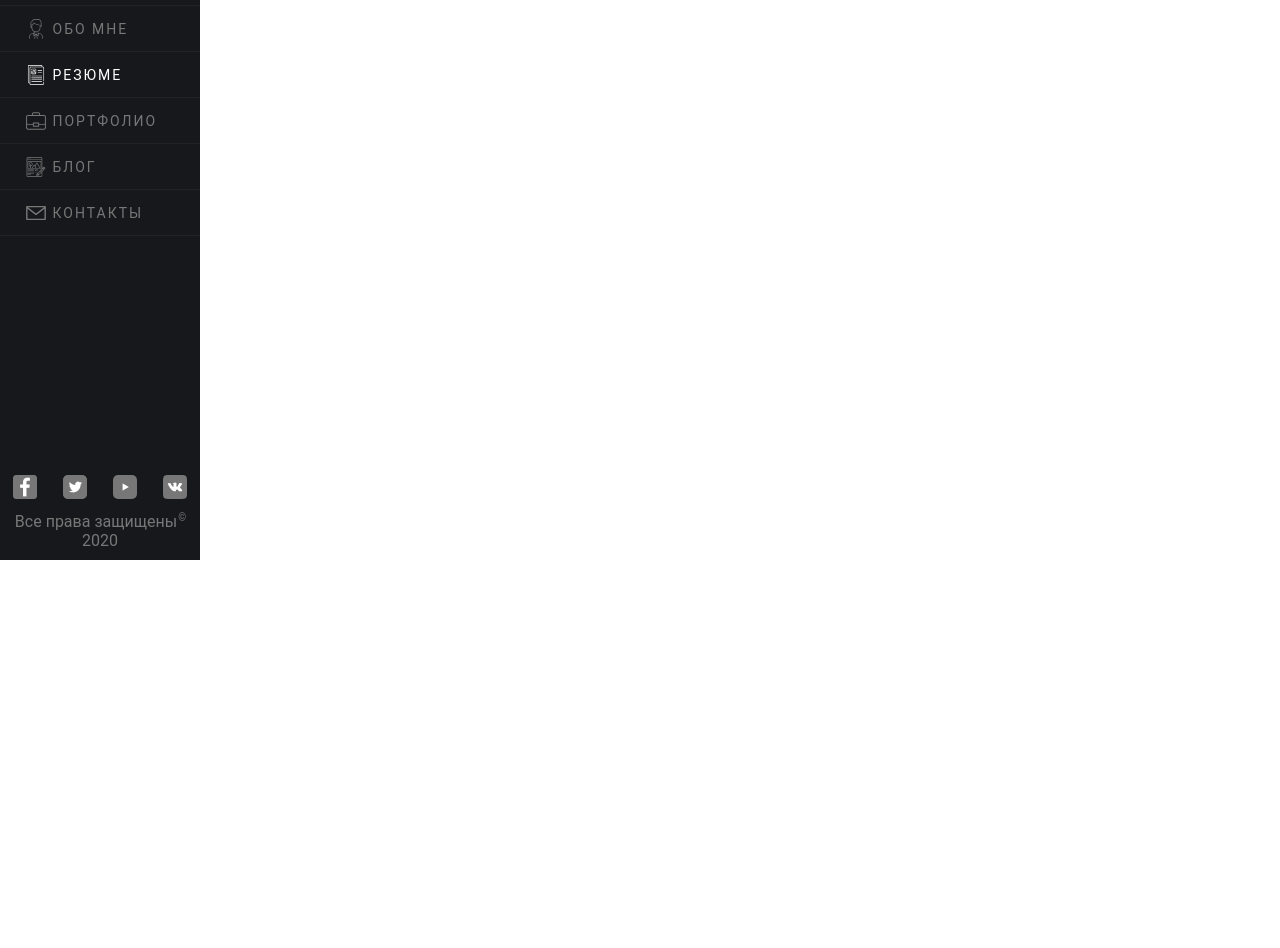
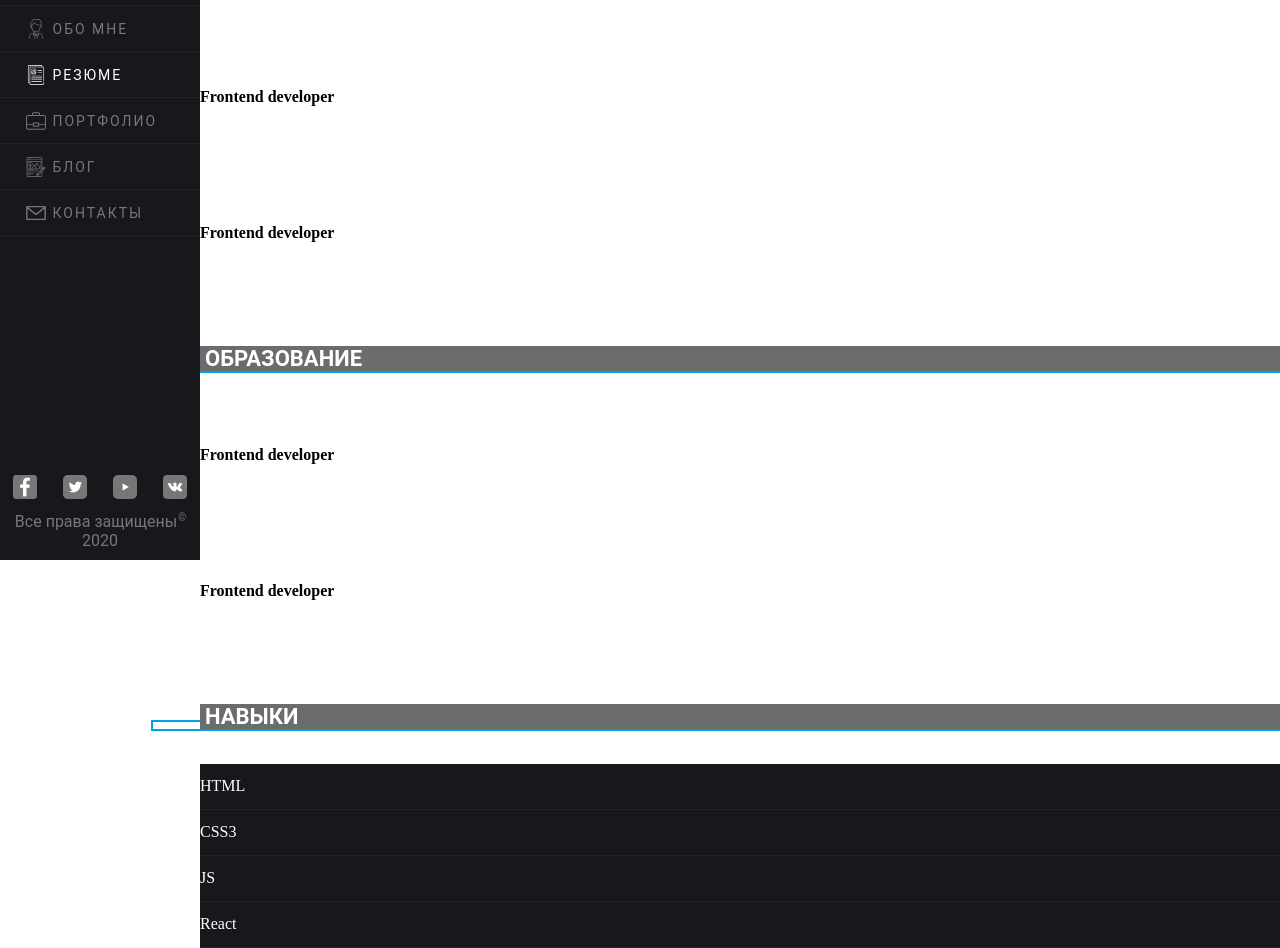
Before and after one commit to pilotvitalik/old_portfolio_part_2, a React (Create React App) app: page /resume in a window 1280 px wide. Shown: the part 240-1188 px from the top of the page. Before the commit the page ends 800 px from the top, so only its background shows below. Built offline with nearby package versions, Linux system fonts and the light colour scheme.

Commit message:
created all structure of Resume component and data shooted to all subcomponents of this component

```diff
--- a/src/components/Common/ItemDesc/ItemDesc.js
+++ b/src/components/Common/ItemDesc/ItemDesc.js
@@ -3,11 +3,35 @@ import React from 'react';
 class ItemDesc extends React.Component{
 	constructor(props){
 		super(props);
+		this.state = {
+			start: this.props.data.startYear,
+			stop: this.props.data.stopYear,
+			pos: this.props.data.position,
+			company: this.props.data.companyName,
+			city: this.props.data.companyCity,
+			desc: this.props.data.description,
+		};
 	}
 
 	render(){
+		console.log(this.props.data)
 		return(
 			<div>
+				<div>
+					<p>{ this.state.stop }</p>
+					<span></span>
+					<p>{ this.state.start }</p>
+				</div>
+				<div>
+					<h4>{ this.state.pos }</h4>
+					<div>
+						<p>{ this.state.company }</p>
+						<p>{ this.state.city }</p>
+					</div>
+					<p>
+						{ this.state.desc }
+					</p>
+				</div>
 			</div>
 		);
 	}
--- a/src/components/Content/Resume/Description/Description.js
+++ b/src/components/Content/Resume/Description/Description.js
@@ -1,11 +1,13 @@
 import React from 'react';
 import { LeftDescript } from './LeftDescript/LeftDescript.js';
+import { RightDescript } from './RightDescript/RightDescript.js';
 
 class Description extends React.Component{
 	constructor(props){
 		super(props);
 		this.state = {
 			leftDesc: this.props.descript[0],
+			rightDesc: this.props.descript[1],
 		}
 	}
 
@@ -13,6 +15,7 @@ class Description extends React.Component{
 		return(
 			<div>
 				<LeftDescript desc={ this.state.leftDesc }/>
+				<RightDescript desc={ this.state.rightDesc }/>
 			</div>
 		);
 	}
--- /dev/null
+++ b/src/components/Content/Resume/Description/RightDescript/RightDescript.js
@@ -0,0 +1,28 @@
+import React from 'react';
+import { TitleSection } from '../../../../Common/TitleSection/TitleSection.js';
+import { ItemDesc } from '../../../../Common/ItemDesc/ItemDesc.js';
+
+class RightDescript extends React.Component{
+	constructor(props){
+		super(props);
+		this.state = {
+			title: this.props.desc.title,
+			description: this.props.desc.data,
+		};
+	}
+
+	render(){
+		const listDesc = this.state.description;
+		const items = listDesc.map((item) =>
+			<ItemDesc key={ item.id } data={ item }/>
+		);
+		return(
+			<div>
+				<TitleSection title={ this.state.title }/>
+				{ items }
+			</div>
+		);
+	}
+}
+
+export { RightDescript };
--- a/src/components/Content/Resume/Resume.js
+++ b/src/components/Content/Resume/Resume.js
@@ -1,6 +1,7 @@
 import React from 'react';
 import { HeaderPage } from '../../Common/HeaderPage/HeaderPage.js';
 import { Description } from './Description/Description.js';
+import { Skills } from './Skills/Skills.js';
 
 class Resume extends React.Component{
 	constructor(props){
@@ -8,6 +9,7 @@ class Resume extends React.Component{
 		this.state = {
 			title: this.props.resume[0].resumeIcon,
 			descript: this.props.resume[1].description,
+			skills: this.props.resume[1].skills
 		}
 	}
 
@@ -16,6 +18,7 @@ class Resume extends React.Component{
 			<div>
 				<HeaderPage icon={ this.state.title }/>
 				<Description descript={ this.state.descript }/>
+				<Skills skill={ this.state.skills }/>
 			</div>
 		);
 	}
--- /dev/null
+++ b/src/components/Content/Resume/Skills/ListSkills/ItemSkill/ItemSkill.js
@@ -0,0 +1,21 @@
+import React from 'react';
+
+class ItemSkill extends React.Component{
+	constructor(props){
+		super(props);
+		this.state = {
+			skill: this.props.data,
+		}
+	}
+
+	render(){
+		return(
+			<li>
+				<span></span>
+				{ this.state.skill.name }
+			</li>
+		);
+	}
+}
+
+export { ItemSkill };
--- /dev/null
+++ b/src/components/Content/Resume/Skills/ListSkills/ListSkills.js
@@ -0,0 +1,27 @@
+import React from 'react';
+import { ItemSkill } from './ItemSkill/ItemSkill.js';
+
+class ListSkills extends React.Component{
+	constructor(props){
+		super(props);
+		this.state = {
+			skills: this.props.list,
+		}
+	}
+
+	render(){
+		console.log(this.state.skills)
+		const list = this.state.skills;
+		const items = list.map((item) =>
+			<ItemSkill key={ item.id } data={ item }/>
+		);
+
+		return(
+			<ul>
+				{ items }
+			</ul>
+		);
+	}
+}
+
+export { ListSkills };
--- /dev/null
+++ b/src/components/Content/Resume/Skills/Skills.js
@@ -0,0 +1,24 @@
+import React from 'react';
+import { TitleSection } from '../../../Common/TitleSection/TitleSection.js';
+import { ListSkills } from './ListSkills/ListSkills.js';
+
+class Skills extends React.Component{
+	constructor(props){
+		super(props);
+		this.state = {
+			title: this.props.skill[0].title,
+			list: this.props.skill[1],
+		};
+	}
+
+	render(){
+		return(
+			<div>
+				<TitleSection title={ this.state.title } />
+				<ListSkills list={ this.state.list }/>
+			</div>
+		);
+	}
+}
+
+export { Skills };
--- a/src/redux/store.js
+++ b/src/redux/store.js
@@ -354,18 +354,18 @@ let store = {
               id: 'resumeEdu_1',
               startYear: 2018,
               stopYear: 2021,
-              profession: 'Frontend developer',
+              position: 'Frontend developer',
               courseName: 'БЖР',
-              courseCity: 'Санкт-Петербург, Россия',
+              companyCity: 'Санкт-Петербург, Россия',
               description: 'Lorem ipsum dolor sit amet, consectetur adipiscing elit. Praesent eget facilisis felis, eu lobortis sem. Donec efficitur, tellus eu eleifend dignissim, augue mauris faucibus ex, sed pharetra enim ex et nisi.'
             },
             {
               id: 'resumeEdu_2',
               startYear: 2018,
               stopYear: 2021,
-              profession: 'Frontend developer',
-              courseName: 'БЖР',
-              courseCity: 'Санкт-Петербург, Россия',
+              position: 'Frontend developer',
+              companyName: 'БЖР',
+              companyCity: 'Санкт-Петербург, Россия',
               description: 'Lorem ipsum dolor sit amet, consectetur adipiscing elit. Praesent eget facilisis felis, eu lobortis sem. Donec efficitur, tellus eu eleifend dignissim, augue mauris faucibus ex, sed pharetra enim ex et nisi.'
             },
           ]
@@ -373,9 +373,26 @@ let store = {
       ],
       skills: [
         {
-          title: 'Нывыки',
+          title: 'Навыки',
         },
-        ['HTML', 'CSS3', 'JS', 'React']
+        [
+          {
+            id: 'skill_1',
+            name: 'HTML',
+          },
+          {
+            id: 'skill_2',
+            name: 'CSS3',
+          },
+          {
+            id: 'skill_3',
+            name: 'JS',
+          },
+          {
+            id: 'skill_4',
+            name: 'React',
+          },
+        ]
       ]
     }
   ]
```
